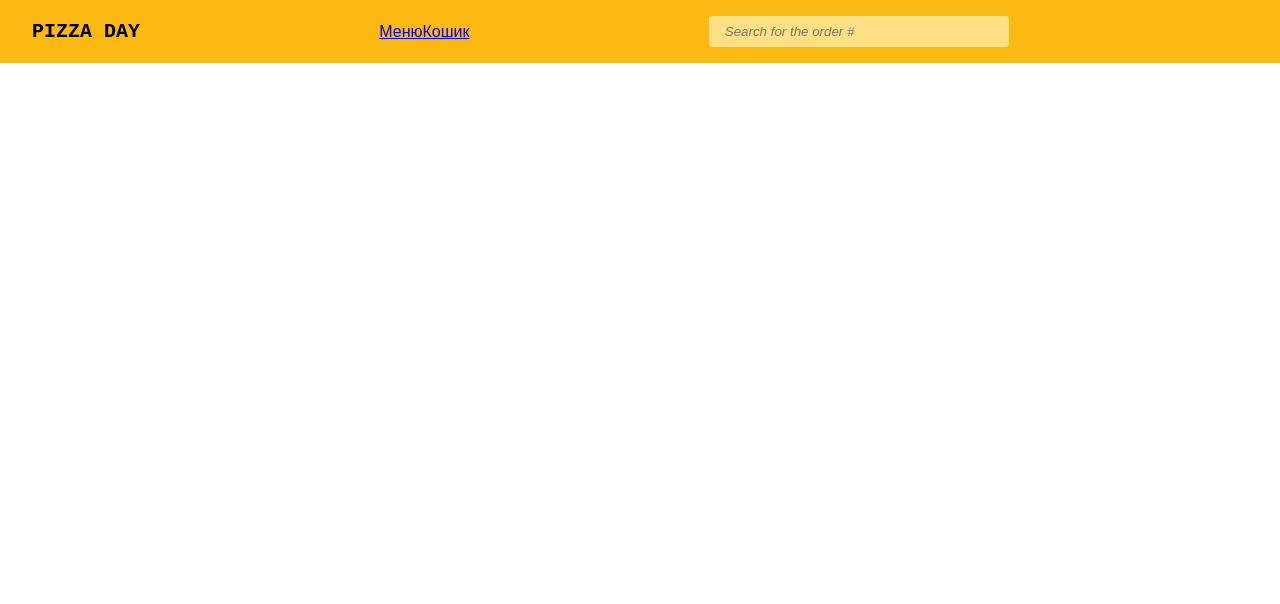
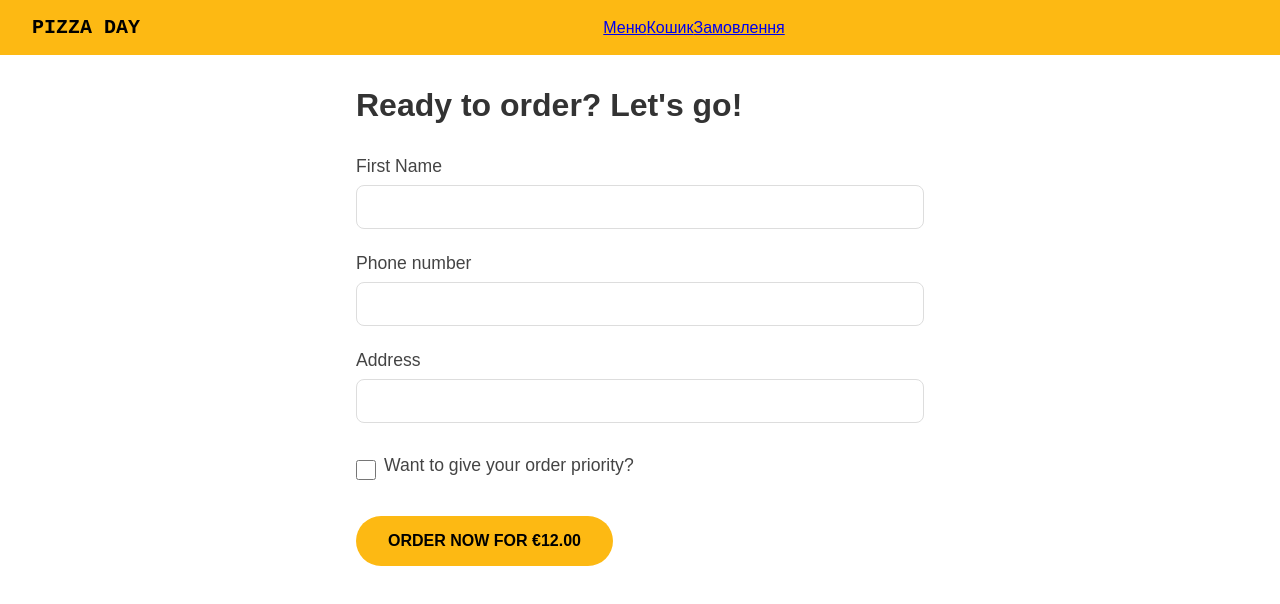
Before and after one commit to VolodumurLesyuk/hillel, a React (Vite) app: page /order-form in a window 1280 px wide. Before the commit this address had no page. Shown: the top 604 px of the page. Built offline with nearby package versions, Linux system fonts and the light colour scheme.

Commit message:
Add new page form order

```diff
--- a/src/App.jsx
+++ b/src/App.jsx
@@ -4,6 +4,7 @@ import Header from './components/Header/Header.jsx';
 import Form from "./pages/Form/Form.jsx";
 import Menu from './pages/Menu/Menu.jsx';
 import Cart from "./pages/Cart/Cart.jsx";
+import OrderForm from "./pages/OrderForm/OrderForm.jsx";
 
 const App = () => {
     return (
@@ -13,6 +14,7 @@ const App = () => {
                 <Route path="/" element={<Form />} />
                 <Route path="/menu" element={<Menu />} />
                 <Route path="/cart" element={<Cart />} />
+                <Route path="/order-form" element={<OrderForm />} />
             </Routes>
         </>
     )
--- a/src/components/Header/Header.jsx
+++ b/src/components/Header/Header.jsx
@@ -12,8 +12,9 @@ const Header = () => {
             <div>
                 <Link to="/menu">Меню</Link>
                 <Link to="/cart">Кошик</Link>
+                <Link to="/order-form">Замовлення</Link>
             </div>
-            <Input type="text" className="search-bar" placeholder="Search for the order #"/>
+            {username ? <Input type="text" className="search-bar" placeholder="Search for the order #"/>: ""}
             <div className="username">{username ? username: ""}</div>
         </header>
     )
--- a/src/components/Input/Input.jsx
+++ b/src/components/Input/Input.jsx
@@ -2,10 +2,11 @@ import './Input.css'
 import {useState} from "react";
 
 const Input = (props) => {
-    const {type, placeholder, className, aria_label, value, onChange} = props
+    const {type, placeholder, className, aria_label, value, onChange, id, required} = props
 
     return (
-        <input value={value} onChange={onChange} type={type} placeholder={placeholder} aria-label={aria_label} className={className}/>
+        <input value={value} onChange={onChange} type={type} placeholder={placeholder} aria-label={aria_label}
+               className={className} id={id} required={required}/>
     )
 }
 
--- /dev/null
+++ b/src/pages/OrderForm/OrderForm.css
@@ -0,0 +1,69 @@
+.container {
+    max-width: 600px;
+    margin: 0 auto;
+
+    h1 {
+        font-size: 2rem;
+        color: #333;
+        margin-bottom: 2rem;
+    }
+
+    .form-group {
+        margin-bottom: 1.5rem;
+    }
+
+    label {
+        display: block;
+        font-size: 1.1rem;
+        color: #444;
+        margin-bottom: 0.5rem;
+    }
+
+    .input-wrapper {
+        position: relative;
+    }
+
+    input[type="text"],
+    input[type="tel"] {
+        width: 100%;
+        padding: 0.75rem;
+        font-size: 1rem;
+        border: 1px solid #ddd;
+        border-radius: 8px;
+        background: white;
+    }
+
+    .checkbox-group {
+        margin: 2rem 0;
+    }
+
+    .checkbox-wrapper {
+        display: flex;
+        align-items: center;
+        gap: 0.5rem;
+    }
+
+    input[type="checkbox"] {
+        width: 20px;
+        height: 20px;
+        border: 2px solid #666;
+        border-radius: 4px;
+    }
+
+    .order-btn {
+        background: #FDB913;
+        color: black;
+        border: none;
+        padding: 1rem 2rem;
+        font-size: 1rem;
+        font-weight: bold;
+        border-radius: 999px;
+        cursor: pointer;
+        text-transform: uppercase;
+        transition: background-color 0.3s;
+    }
+
+    .order-btn:hover {
+        background: #e5a700;
+    }
+}
--- /dev/null
+++ b/src/pages/OrderForm/OrderForm.jsx
@@ -0,0 +1,46 @@
+import Input from "../../components/Input/Input.jsx";
+import Button from "../../components/Button/Button.jsx";
+import {useContext} from "react";
+import {AuthContext} from "../../context/AuthContext.jsx";
+import './OrderForm.css'
+
+const OrderForm = () => {
+    const { username } = useContext(AuthContext);
+    return (
+        <div className="container">
+            <h1>Ready to order? Let's go!</h1>
+
+            <form>
+                <div className="form-group">
+                    <label htmlFor="firstName">First Name</label>
+                    <Input type="text" id="firstName" value={username} readOnly/>
+                </div>
+
+                <div className="form-group">
+                    <label htmlFor="phone">Phone number</label>
+                    <Input type="tel" id="phone" required/>
+                </div>
+
+                <div className="form-group">
+                    <label htmlFor="address">Address</label>
+                    <div className="input-wrapper">
+                        <Input type="text" id="address" required/>
+                    </div>
+                </div>
+
+                <div className="checkbox-group">
+                    <div className="checkbox-wrapper">
+                        <Input type="checkbox" id="priority"/>
+                        <label htmlFor="priority">Want to give your order priority?</label>
+                    </div>
+                </div>
+
+                <Button type="submit" className="order-btn">
+                    Order now for €12.00
+                </Button>
+            </form>
+        </div>
+    )
+}
+
+export default OrderForm
```
